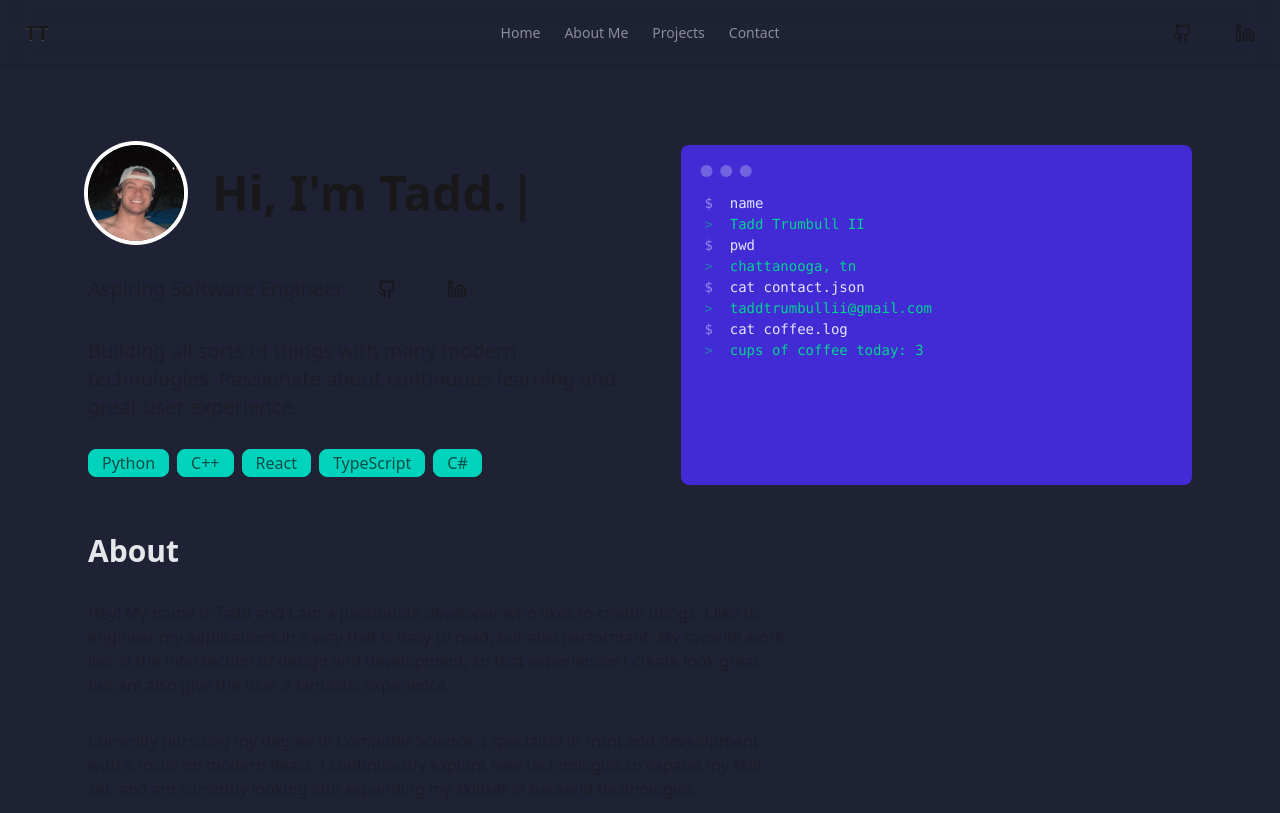
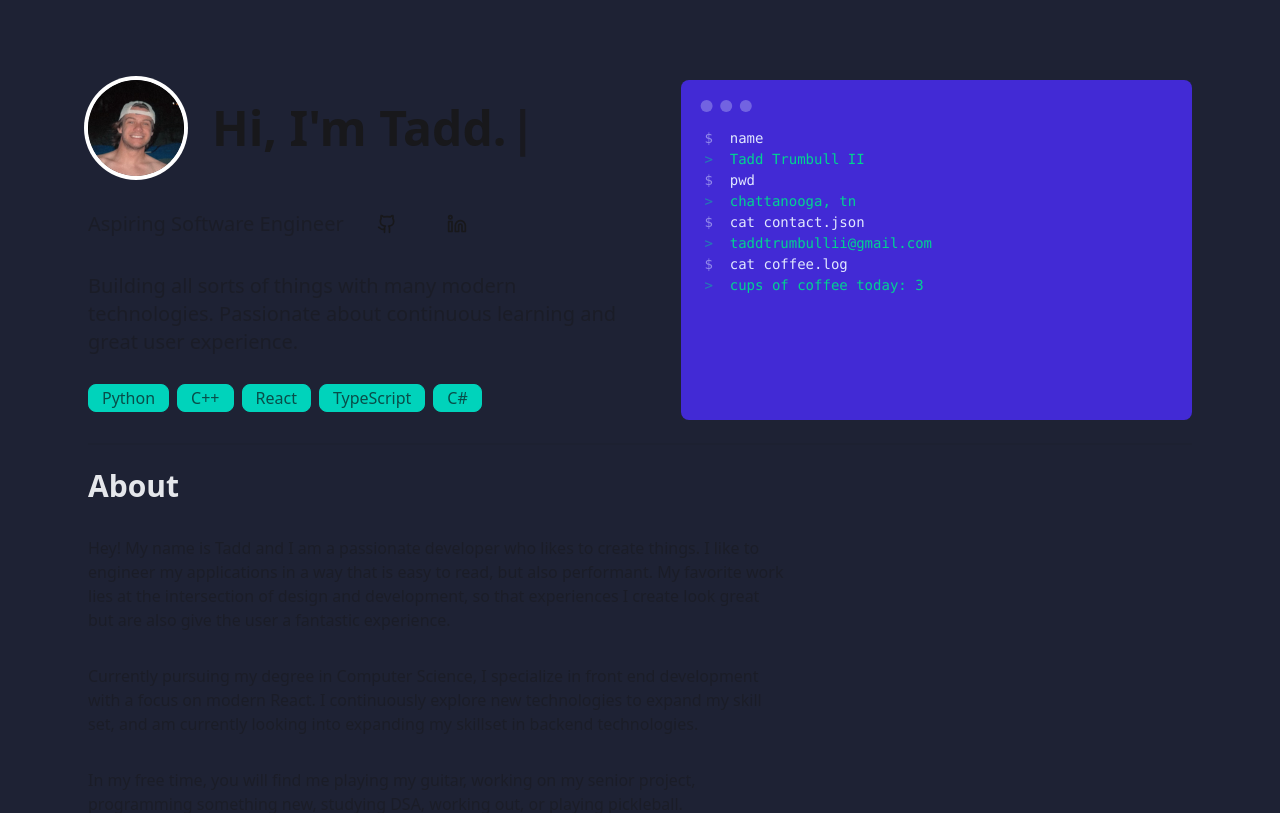
Before and after one commit to taddmtii/portfolio, a React (Vite) app: page / in a window 1280 px wide. Shown: the top 813 px of the page. Built offline with nearby package versions, Linux system fonts and the light colour scheme.

Commit message:
removed header

```diff
--- a/src/App.tsx
+++ b/src/App.tsx
@@ -1,6 +1,4 @@
 import "./App.css";
-import Header from "./components/Header";
-import { BrowserRouter } from "react-router";
 import { Hero } from "./components/Hero";
 import { Divider } from "./components/Divider";
 import AboutMe from "./components/AboutMe";
@@ -10,10 +8,6 @@ import { TerminalCard } from "./components/TerminalCard";
 function App() {
     return (
         <>
-            <BrowserRouter>
-                <div className="sticky top-0 left-0 w-full">
-                    <Header />
-                </div>
             <div className="flex w-screen items-center justify-center">
                 <div className="flex flex-col w-full max-w-6xl mx-auto px-6 py-20">
                     <div className="flex flex-col md:flex-row gap-12 items-start">
@@ -27,7 +21,6 @@ function App() {
                     <Divider />
                 </div>
             </div>
-            </BrowserRouter>
         </>
     );
 }
--- a/src/components/Header.tsx
+++ /dev/null
@@ -1,55 +0,0 @@
-import { Github, Linkedin } from "lucide-react";
-import { Link } from "react-router";
-
-export default function Header() {
-    return (
-        <>
-            <div className="navbar bg-background/80 backdrop-blur-md shadow-sm">
-                <div className="navbar-start">
-                    <Link to="/">
-                        <a className="btn btn-ghost text-xl">TT</a>
-                    </Link>
-                </div>
-                <div className="navbar-center">
-                    <ul className="menu menu-horizontal ">
-                        <li>
-                            <Link to="/">
-                                <a>Home</a>
-                            </Link>
-                        </li>
-                        <li>
-                            <Link to="/aboutme">
-                                <a>About Me</a>
-                            </Link>
-                        </li>
-                        <li>
-                            <Link to="/projects">
-                                <a>Projects</a>
-                            </Link>
-                        </li>
-                        <li>
-                            <Link to="/contact">
-                                <a>Contact</a>
-                            </Link>
-                        </li>
-                    </ul>
-                </div>
-                <div className="navbar-end gap-2">
-                    <div className="btn btn-ghost">
-                        <a target="_blank" href="https://github.com/taddmtii">
-                            <Github size={20} />
-                        </a>
-                    </div>
-                    <div className="btn btn-ghost">
-                        <a
-                            target="_blank"
-                            href="https://www.linkedin.com/in/tadd-trumbull-ii-7228a2300/"
-                        >
-                            <Linkedin size={20} />
-                        </a>
-                    </div>
-                </div>
-            </div>
-        </>
-    );
-}
```
Lines whose indentation alone changed are shown as unchanged.
